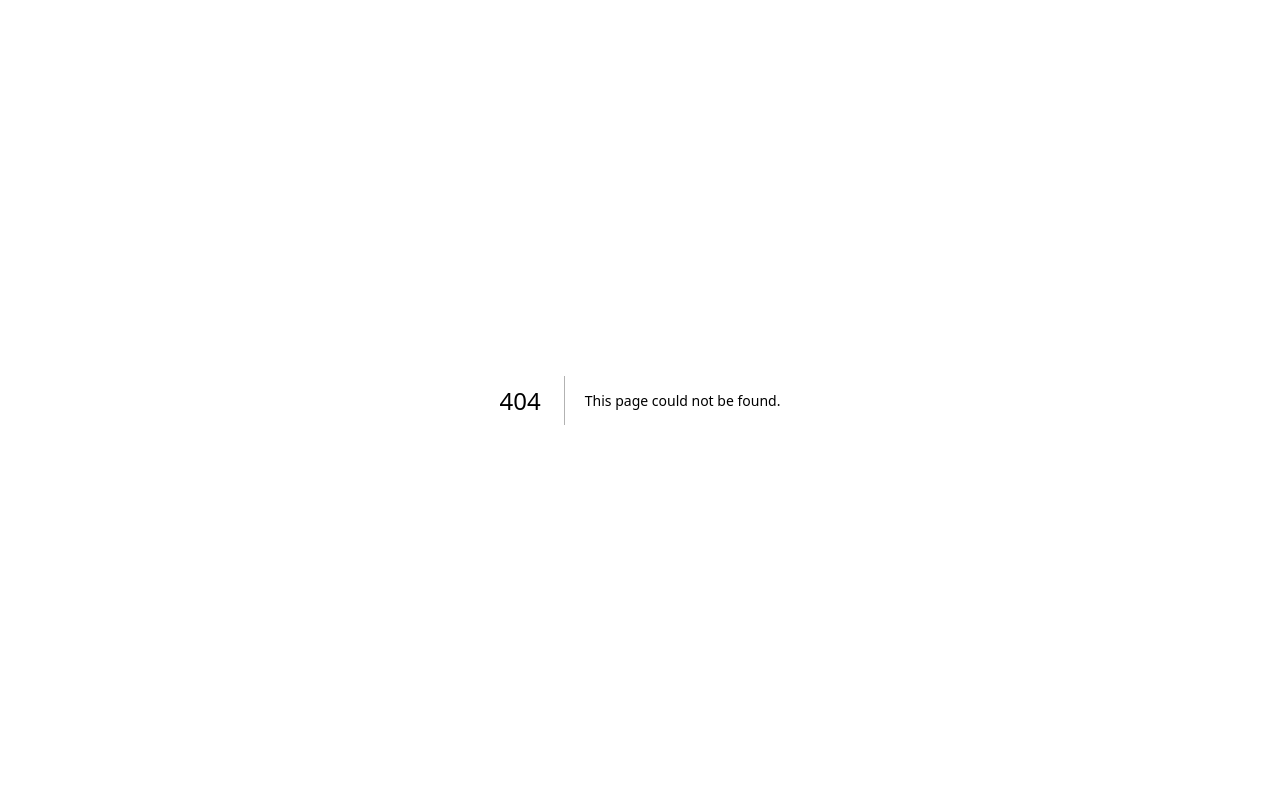
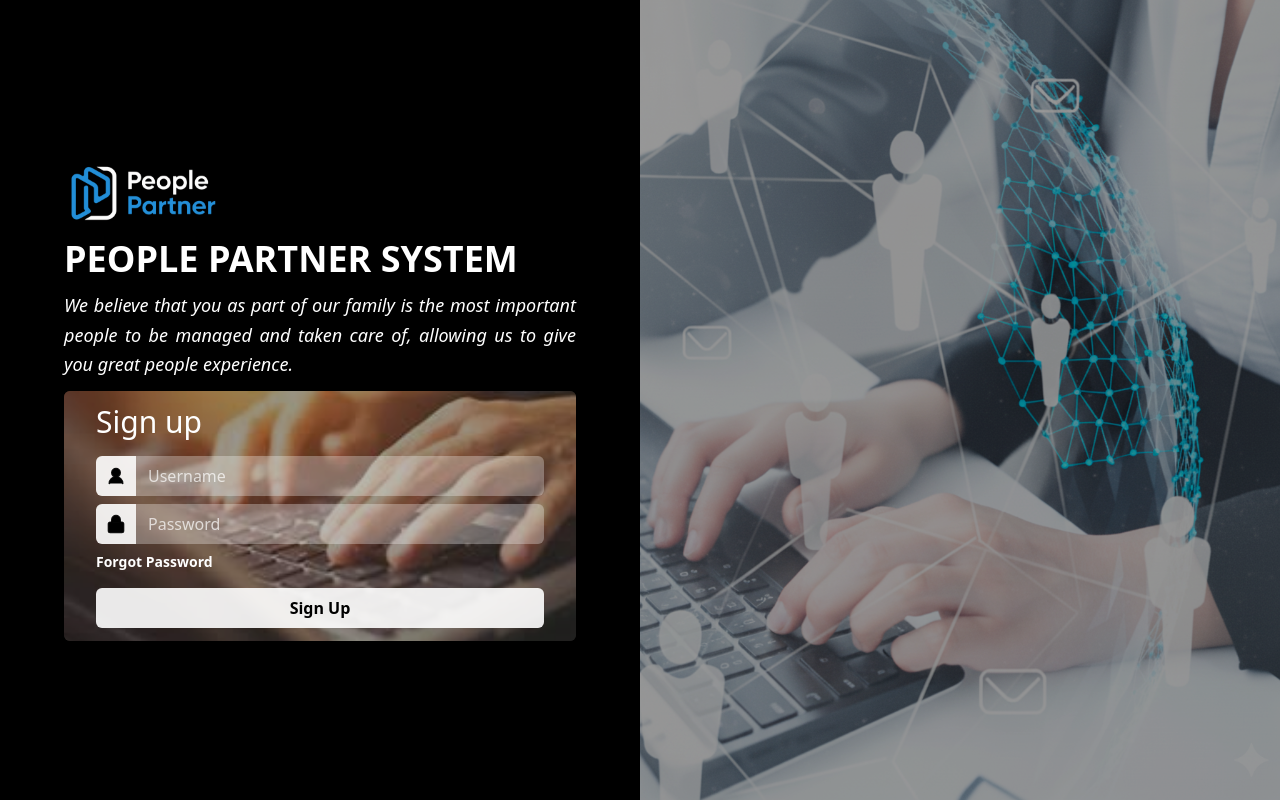
Before and after one commit to logikasistembisnis/fe-hrms, a Next.js app: page /sign-up in a window 1280 px wide. Before the commit this address had no page. Built offline with nearby package versions, Linux system fonts and the light colour scheme.

Commit message:
move route sign up

```diff
--- /dev/null
+++ b/src/app/sign-up/page.tsx
@@ -0,0 +1,39 @@
+import Image from "next/image";
+import FormSignUp from "@/components/FormSignUp";
+
+export default function SignUp() {
+  return (
+    <main className="flex flex-col md:flex-row min-h-screen bg-black">
+      {/* Left Content */}
+      <div className="flex flex-col justify-center items-start w-full md:w-1/2 px-8 md:px-16 py-12 space-y-3">
+        {/* Logo */}
+        <div className="flex items-center space-x-3">
+          <Image src="/logo.png" height={100} width={100} alt="logo" className="w-40 h-auto"/>
+        </div>
+
+        {/* Title */}
+        <h2 className="text-4xl font-bold text-white">
+          PEOPLE PARTNER SYSTEM
+        </h2>
+
+        {/* Description */}
+        <p className="text-white leading-relaxed text-justify text-lg italic">
+          We believe that you as part of our family is the most important people
+          to be managed and taken care of, allowing us to give you great people
+          experience.
+        </p>
+
+        {/* Form sign up */}
+        <FormSignUp />
+      </div>
+
+      {/* Right Content */}
+      <div
+        className="hidden md:block w-1/2 bg-cover bg-center relative"
+        style={{ backgroundImage: "url('/right-panel.png')" }}
+      >
+        <div className="absolute inset-0 bg-black/40" />
+      </div>
+    </main>
+  );
+}
```
